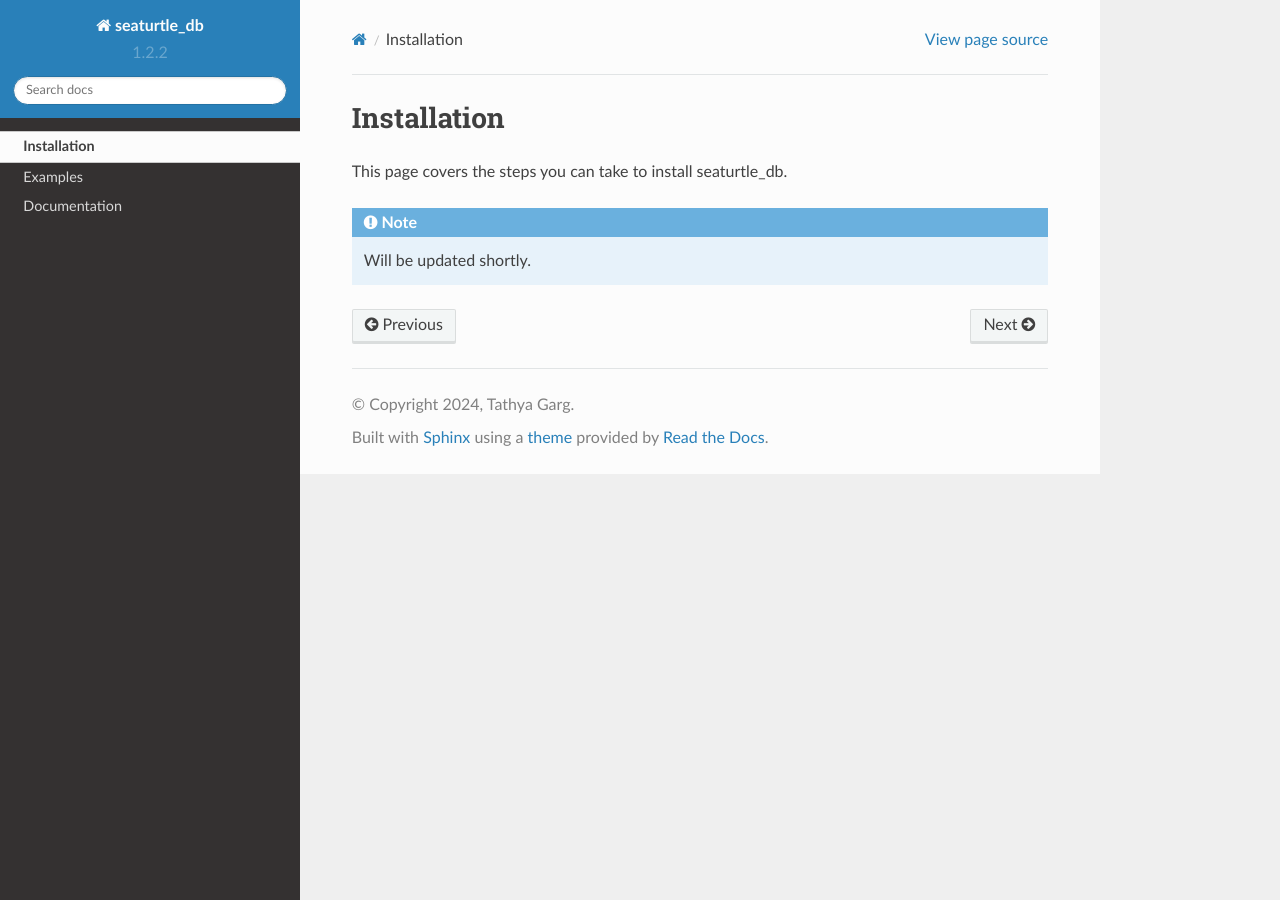
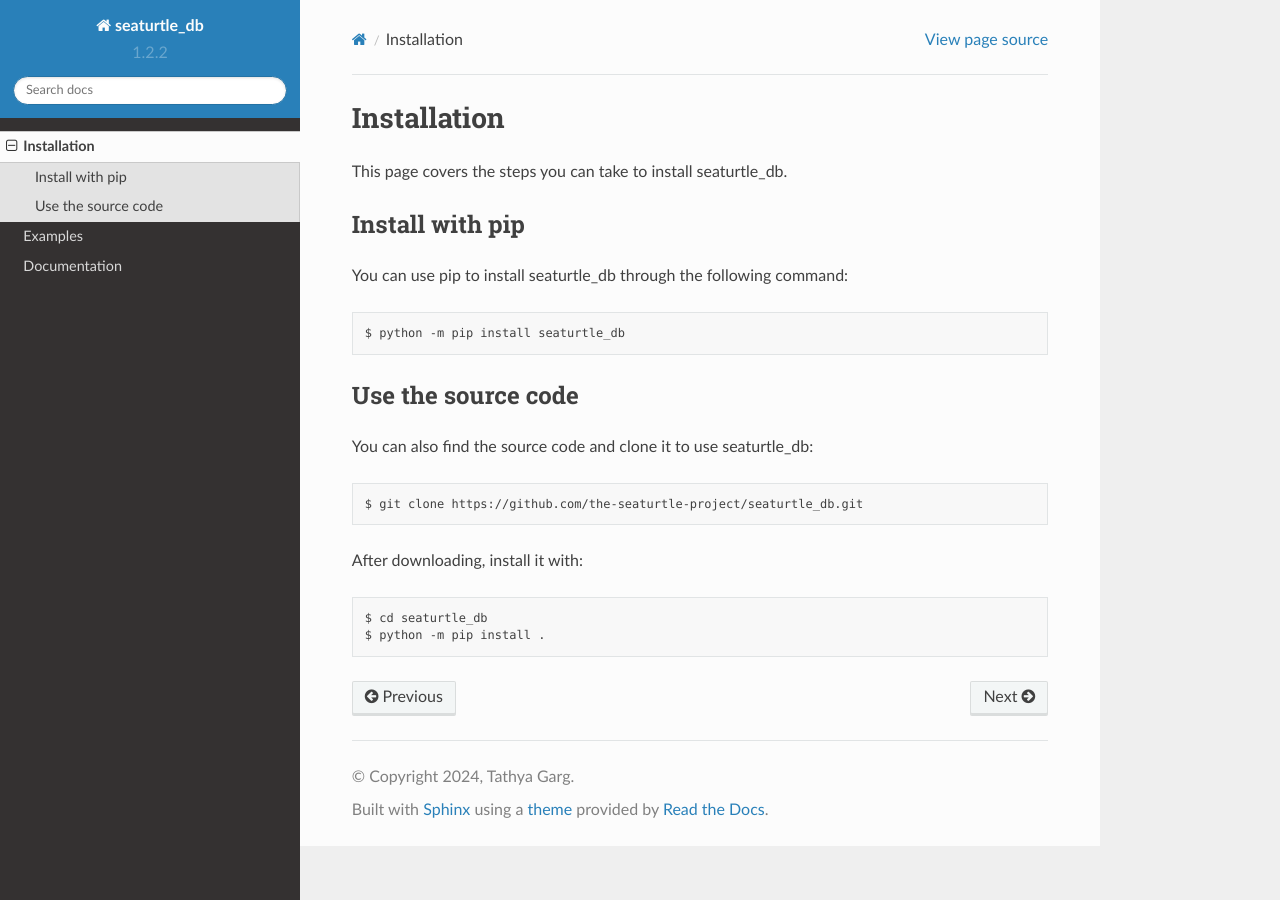
Before and after one commit to tathyagarg/py_as_db, a Sphinx documentation site: the page built from docs/source/user/install.rst, in a window 1280 px wide. Built offline with Sphinx 7.4.7 and the Read the Docs theme 2.0.0, drawn with Linux system fonts in a browser that asks for light colours.

Commit message:
Proper release

```diff
--- a/docs/source/index.rst
+++ b/docs/source/index.rst
@@ -4,7 +4,7 @@
    contain the root `toctree` directive.
 
 seaturtle_db - Using Python files as a database
-==============================================
+===============================================
 
 Release v\ |version| (:doc:`/user/install`)
 
--- a/docs/source/user/install.rst
+++ b/docs/source/user/install.rst
@@ -5,5 +5,21 @@ Installation
 
 This page covers the steps you can take to install seaturtle_db.
 
-.. note::
-    Will be updated shortly.
+Install with pip
+----------------
+
+You can use pip to install seaturtle_db through the following command::
+
+    $ python -m pip install seaturtle_db
+
+Use the source code
+-------------------
+
+You can also find the source code and clone it to use seaturtle_db::
+
+    $ git clone https://github.com/the-seaturtle-project/seaturtle_db.git
+
+After downloading, install it with::
+
+    $ cd seaturtle_db
+    $ python -m pip install .
```
